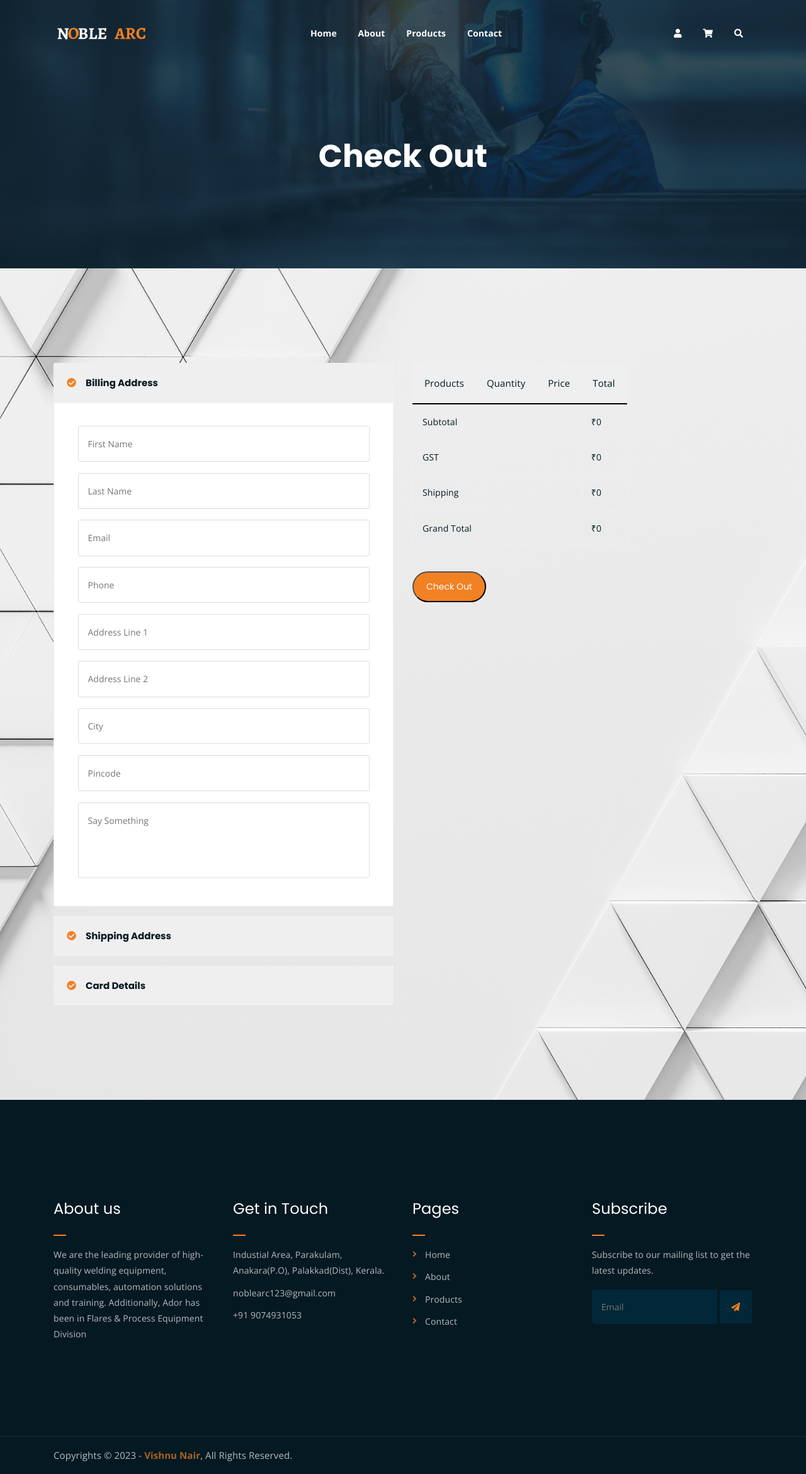
After one commit to Vishnu021198/noble-arc, a Django app: page /cart/checkout/ in a window 1280 px wide. The commit adds this page. Shown: the whole page at 63% size. Run offline with Django 4.2, Linux system fonts and the light colour scheme; the visitor is signed in with stand-in values (Sample User, id 1); data that the repository does not hold is empty; some libraries are stand-ins or nearby versions.

Commit message:
Update 9.0

```diff
--- a/cartapp/urls.py
+++ b/cartapp/urls.py
@@ -7,4 +7,7 @@ urlpatterns = [
     path('add_cart/<int:product_id>/', views.add_cart, name='add_cart'),
     path('remove_cart/<int:product_id>/', views.remove_cart, name='remove_cart'),
     path('remove_cart_item/<int:product_id>/', views.remove_cart_item, name='remove_cart_item'),
+
+
+    path('checkout/', views.checkout, name='checkout'),
 ]
--- a/cartapp/views.py
+++ b/cartapp/views.py
@@ -1,6 +1,7 @@
 from django.shortcuts import render,redirect
 from userapp.models import Product
 from cartapp.models import Cart, CartItem
+from django.contrib.auth.decorators import login_required
 
 # Create your views here.
 
@@ -87,3 +88,35 @@ def cart(request, total=0, quantity=0, cart_items=None):
     }
 
     return render(request, 'userapp/cart.html', context)
+
+
+@login_required(login_url='user_login')
+def checkout(request, total=0, quantity=0):
+    tax = 0
+    shipping = 0
+    grand_total = 0
+    cart_items = None
+
+    try:
+        cart = Cart.objects.get(cart_id=_cart_id(request))
+        cart_items = CartItem.objects.filter(cart=cart, is_active=True)
+        for cart_item in cart_items:
+            total += (cart_item.product.price * cart_item.quantity)
+            quantity += cart_item.quantity
+        tax = (18 * total) / 100
+        shipping = (100 * quantity)
+        grand_total = total + tax + shipping
+    except Cart.DoesNotExist:
+        pass
+    except CartItem.DoesNotExist:
+        pass
+
+    context = {
+        'total': total,
+        'quantity': quantity,
+        'cart_items': cart_items,
+        'tax': tax,
+        'shipping': shipping,
+        'grand_total': grand_total,
+    }
+    return render(request, 'userapp/checkout.html', context)
--- a/noble/static/css/main.css
+++ b/noble/static/css/main.css
@@ -415,6 +415,7 @@ a.boxed-btn {
   background-color: #F28123;
   color: #fff;
   padding: 10px 20px;
+
 }
 
 a.bordered-btn {
@@ -442,6 +443,21 @@ a.read-more-btn:hover {
 a.boxed-btn, a.bordered-btn, a.cart-btn {
   border-radius: 50px;
 }
+
+
+button.boxered-btn {
+  font-family: 'Poppins', sans-serif;
+  display: inline-block;
+  background-color: #F28123;
+  color: #fff;
+  padding: 10px 20px;
+  border-radius: 50px;
+  margin-top: 40px;
+  border-color: None;
+
+
+}
+
 
 .section-title h3 {
   font-size: 40px;
@@ -1012,7 +1028,18 @@ a.boxed-btn {
   transition: 0.3s;
 }
 
+button.boxered-btn {
+  -webkit-transition: 0.3s;
+  -o-transition: 0.3s;
+  transition: 0.3s;
+}
+
 a.boxed-btn:hover {
+  background-color: #051922;
+  color: #F28123;
+}
+
+button.boxered-btn:hover {
   background-color: #051922;
   color: #F28123;
 }
--- a/templates/userapp/cart.html
+++ b/templates/userapp/cart.html
@@ -91,7 +91,7 @@
 									</tbody>
 								</table>
 								<div class="cart-buttons">
-									<a href="" class="boxed-btn black">Check Out</a>
+									<a href="{% url 'checkout' %}" class="boxed-btn black">Check Out</a>
 									<a href="{% url 'product_list' %}" class="boxed-btn black">Continue Shopping</a>
 								</div>
 							</div>
--- /dev/null
+++ b/templates/userapp/checkout.html
@@ -0,0 +1,140 @@
+{% extends 'userapp/base.html' %}
+
+{% load static %}
+
+{% block content %}
+
+    <!-- breadcrumb-section -->
+	<div class="breadcrumb-section breadcrumb-bg">
+		<div class="container">
+			<div class="row">
+				<div class="col-lg-8 offset-lg-2 text-center">
+					<div class="breadcrumb-text">
+						<h1>Check Out</h1>
+					</div>
+				</div>
+			</div>
+		</div>
+	</div>
+	<!-- end breadcrumb section -->
+
+	<!-- check out section -->
+	<div class="checkout-section mt-150 mb-150">
+		<div class="container">
+			<div class="row">
+				<div class="col-lg-6">
+					<div class="checkout-accordion-wrap">
+						<div class="accordion" id="accordionExample">
+						  <div class="card single-accordion">
+						    <div class="card-header" id="headingOne">
+						      <h5 class="mb-0">
+						        <button class="btn btn-link" type="button" data-toggle="collapse" data-target="#collapseOne" aria-expanded="true" aria-controls="collapseOne">
+						          Billing Address
+						        </button>
+						      </h5>
+						    </div>
+
+						    <div id="collapseOne" class="collapse show" aria-labelledby="headingOne" data-parent="#accordionExample">
+						      <div class="card-body">
+						        <div class="billing-address-form">
+						        	<form action="" method="POST">{% csrf_token %}
+						        		<p><input type="text" placeholder="First Name" required></p>
+										<p><input type="text" placeholder="Last Name"></p>
+						        		<p><input type="email" placeholder="Email" required></p>
+						        		<p><input type="tel" placeholder="Phone" required></p>
+                                        <p><input type="text" placeholder="Address Line 1" required></p>
+										<p><input type="text" placeholder="Address Line 2"></p>
+										<p><input type="text" placeholder="City" required></p>
+										<p><input type="text" placeholder="Pincode" required></p>
+						        		<p><textarea name="bill" id="bill" cols="30" rows="10" placeholder="Say Something"></textarea></p>
+
+						        </div>
+						      </div>
+						    </div>
+						  </div>
+						  <div class="card single-accordion">
+						    <div class="card-header" id="headingTwo">
+						      <h5 class="mb-0">
+						        <button class="btn btn-link collapsed" type="button" data-toggle="collapse" data-target="#collapseTwo" aria-expanded="false" aria-controls="collapseTwo">
+						          Shipping Address
+						        </button>
+						      </h5>
+						    </div>
+						    <div id="collapseTwo" class="collapse" aria-labelledby="headingTwo" data-parent="#accordionExample">
+						      <div class="card-body">
+						        <div class="shipping-address-form">
+						        	<p>Your shipping address form is here.</p>
+						        </div>
+						      </div>
+						    </div>
+						  </div>
+						  <div class="card single-accordion">
+						    <div class="card-header" id="headingThree">
+						      <h5 class="mb-0">
+						        <button class="btn btn-link collapsed" type="button" data-toggle="collapse" data-target="#collapseThree" aria-expanded="false" aria-controls="collapseThree">
+						          Card Details
+						        </button>
+						      </h5>
+						    </div>
+						    <div id="collapseThree" class="collapse" aria-labelledby="headingThree" data-parent="#accordionExample">
+						      <div class="card-body">
+						        <div class="card-details">
+						        	<p>Your card details goes here.</p>
+						        </div>
+						      </div>
+						    </div>
+						  </div>
+						</div>
+					</div>
+				</div>
+
+				<div class="col-lg-6">
+					<div class="order-details-wrap">
+                        <table class="order-details">
+                            <thead>
+                                <tr>
+                                    <th>Products</th>
+                                    <th>Quantity</th>
+                                    <th>Price</th>
+                                    <th>Total</th>
+                                </tr>
+                            </thead>
+                            <tbody class="order-details-body">
+                                {% for cart_item in cart_items %}
+                                    <tr>
+                                        <td class="product-image"><a href=""><img src="{{ cart_item.product.product_images.url }}" alt="">{{ cart_item.product.product_name }}</a></td>
+                                        <td>{{ cart_item.quantity }}</td>
+                                        <td>₹{{ cart_item.product.price }}</td>
+                                        <td>₹{{ cart_item.sub_total }}</td>
+                                    </tr>
+                                {% endfor %}
+                            </tbody>
+                            <tbody class="checkout-details">
+                                <tr>
+                                    <td colspan="3">Subtotal</td>
+                                    <td>₹{{ total }}</td>
+                                </tr>
+                                <tr>
+                                    <td colspan="3">GST</td>
+                                    <td>₹{{ tax }}</td>
+                                </tr>
+                                <tr>
+                                    <td colspan="3">Shipping</td>
+                                    <td>₹{{ shipping }}</td>
+                                </tr>
+                                <tr>
+                                    <td colspan="3">Grand Total</td>
+                                    <td>₹{{ grand_total }}</td>
+                                </tr>
+                            </tbody>
+                        </table>
+                        <button type="submit" name="submit" class="boxered-btn">Check Out</button>
+                    </div>
+				</form>
+				</div>
+			</div>
+		</div>
+	</div>
+	<!-- end check out section -->
+
+{% endblock %}
```
